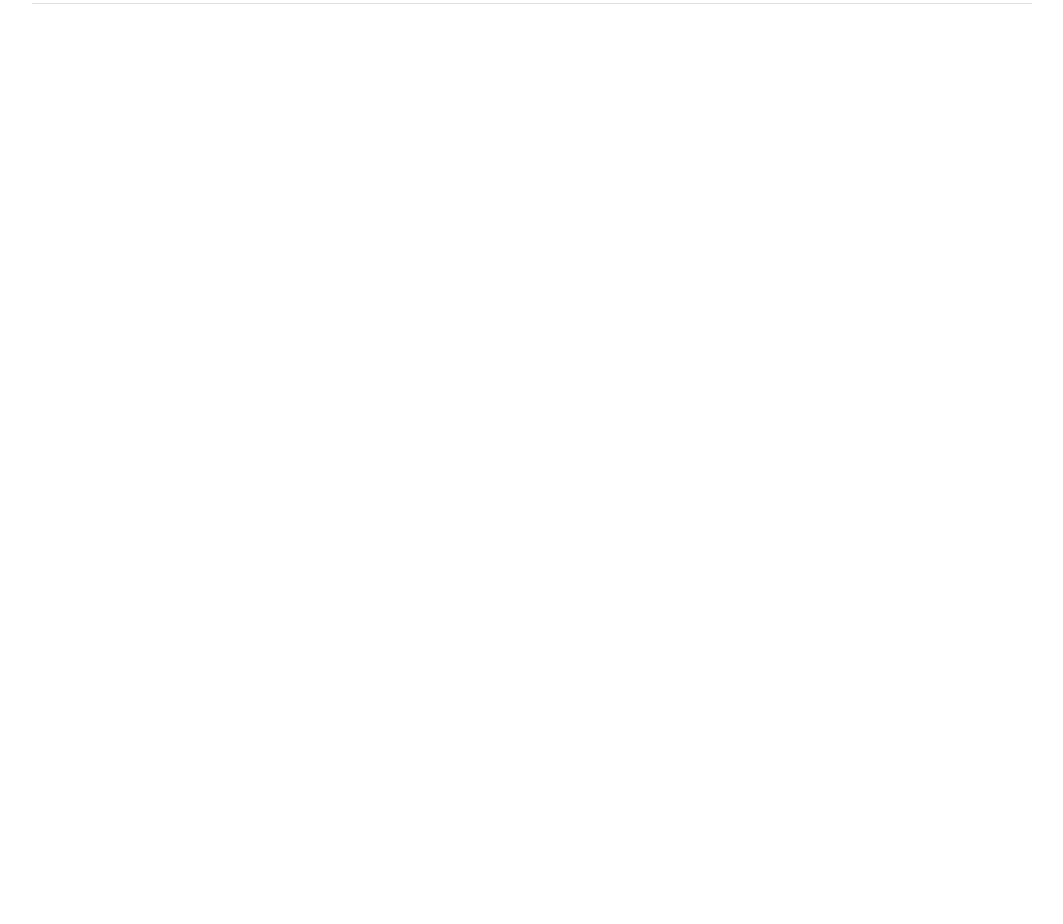
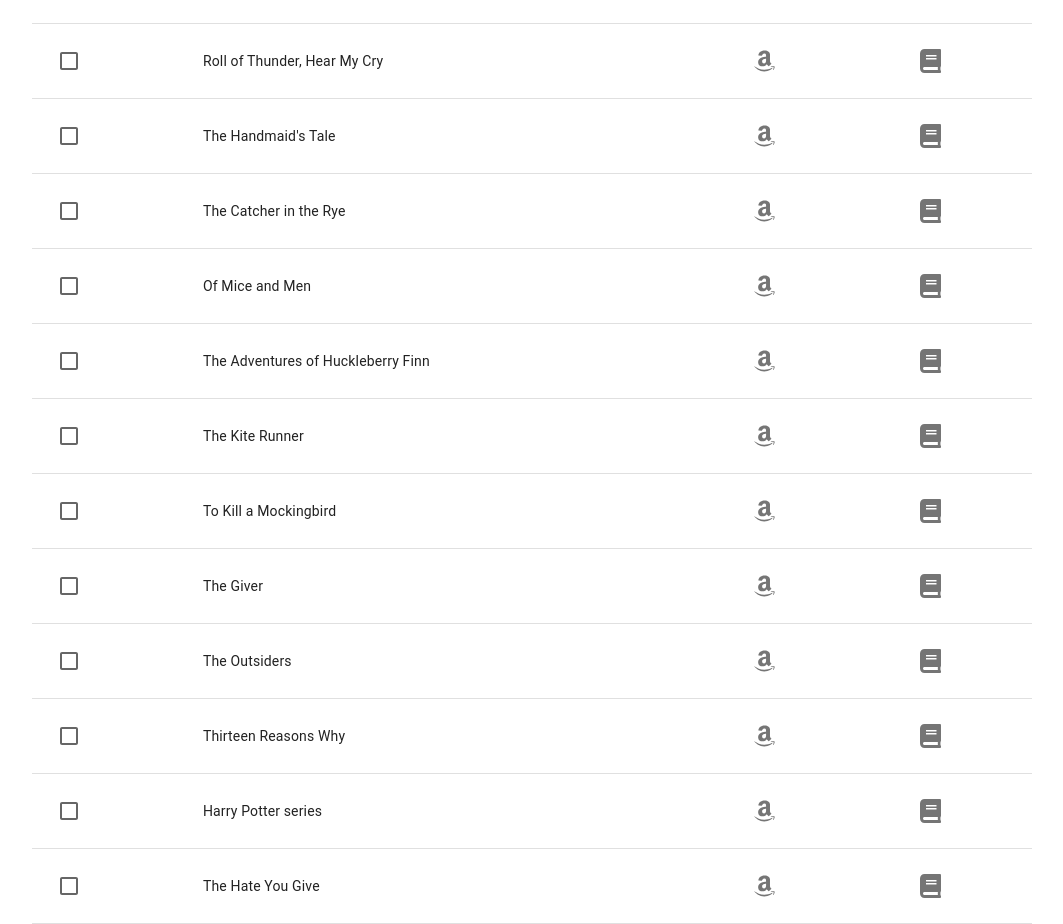
Before and after one commit to robertddobyns/AngelasLiterarySpeakeasy, a React (Create React App) app: page / in a window 1280 px wide. Shown: the part 303-1227 px from the top of the page, without its empty margins (108-1171 px from the left). Before the commit the page ends 800 px from the top, so only its background shows below. Built offline with nearby package versions, Linux system fonts and the light colour scheme.

Commit message:
update header and add to list

```diff
--- a/src/App.js
+++ b/src/App.js
@@ -20,7 +20,9 @@ const headerStyle = {
   height: '100px',
   display: 'flex',
   alignItems: 'center',
-  justifyContent: 'center'
+  justifyContent: 'center',
+  flexDirection: 'column',
+  paddingTop: '20px'
 }
 
 function App() {
@@ -30,6 +32,7 @@ function App() {
     return (
       <Box sx={headerStyle}>
         <Typography variant={'h3'} component={'h1'} gutterBottom>Angela's Literary Speakeasy</Typography>
+        <Typography variant={'h5'}>An ever grown list of books banned in schools and communities across the US</Typography>
       </Box>
     )
   }
@@ -46,14 +49,6 @@ function App() {
     setSavedBooks(newBooks);
     localStorage.setItem('savedBooks', newBooks.toString())
   }
-
-  // useEffect(() => {
-  //   const data = () => {
-  //     const bookArray = localStorage.getItem("savedBooks").split(',');
-  //     setSavedBooks(bookArray);
-  //   }
-  //   data()
-  // },[])
 
   return (
     <div className="App">
--- a/src/bannedBooks.json
+++ b/src/bannedBooks.json
@@ -10,5 +10,77 @@
     "name": "The Absolutely True Diary of a Part-Time Indian",
     "amazon": "https://www.amazon.com/Absolutely-True-Diary-Part-Time-Indian/dp/0316013692/",
     "bn": "https://www.barnesandnoble.com/w/absolutely-true-diary-of-a-part-time-indian-sherman-alexie/1100163889"
+  },
+  {
+    "id": 3,
+    "name": "Roll of Thunder, Hear My Cry",
+    "amazon": "https://www.amazon.com/Roll-Thunder-Hear-Cry-Instructional/dp/1425889875/",
+    "bn": "https://www.barnesandnoble.com/w/roll-of-thunder-hear-my-cry-mildred-d-taylor/1100734256"
+  },
+  {
+    "id": 4,
+    "name": "The Handmaid's Tale",
+    "amazon": "https://www.amazon.com/Handmaids-Tale-Margaret-Atwood-ebook/dp/B003JFJHTS/",
+    "bn": "https://www.barnesandnoble.com/w/handmaids-tale-margaret-atwood/1100295471"
+  },
+  {
+    "id": 5,
+    "name": "The Catcher in the Rye",
+    "amazon": "https://www.amazon.com/Catcher-Rye-J-D-Salinger/dp/0316769177/",
+    "bn": "https://www.barnesandnoble.com/w/catcher-in-the-rye-j-d-salinger/1100192775"
+  },
+  {
+    "id": 6,
+    "name": "Of Mice and Men",
+    "amazon": "https://www.amazon.com/Mice-Men-John-Steinbeck/dp/0140177396/",
+    "bn": "https://www.barnesandnoble.com/w/of-mice-and-men-john-steinbeck/1100154558"
+  },
+  {
+    "id": 7,
+    "name": "The Adventures of Huckleberry Finn",
+    "amazon": "https://www.amazon.com/Adventures-Huckleberry-Finn-First-published/dp/B093MVVSSD/",
+    "bn": "https://www.barnesandnoble.com/w/barnes-noble-leatherbound-classics-the-adventures-of-huckleberry-finn-mark-twain/1106658822"
+  },
+  {
+    "id": 8,
+    "name": "The Kite Runner",
+    "amazon": "https://www.amazon.com/Kite-Runner-Khaled-Hosseini/dp/159463193X/",
+    "bn": "https://www.barnesandnoble.com/w/kite-runner-khaled-hosseini/1100224666"
+  },
+  {
+    "id": 9,
+    "name": "To Kill a Mockingbird",
+    "amazon": "https://www.amazon.com/To-Kill-Mockingbird-Harper-Lee-audiobook/dp/B00K1HPPXO/",
+    "bn": "https://www.barnesandnoble.com/w/to-kill-a-mockingbird-harper-lee/1100151011"
+  },
+  {
+    "id": 10,
+    "name": "The Giver",
+    "amazon": "https://www.amazon.com/The-Giver-Lois-Lowry-audiobook/dp/B0000YSH4W/",
+    "bn": "https://www.barnesandnoble.com/w/giver-lois-lowry/1100295882"
+  },
+  {
+    "id": 11,
+    "name": "The Outsiders",
+    "amazon": "https://www.amazon.com/The-Outsiders-S-E-Hinton-audiobook/dp/B0002QU5CK/",
+    "bn": "https://www.barnesandnoble.com/w/outsiders-se-hinton/1100458329"
+  },
+  {
+    "id": 12,
+    "name": "Thirteen Reasons Why",
+    "amazon": "https://www.amazon.com/Thirteen-Reasons-Why-Jay-Asher/dp/159514188X/",
+    "bn": "https://www.barnesandnoble.com/w/thirteen-reasons-why-jay-asher/1008421039"
+  },
+  {
+    "id": 13,
+    "name": "Harry Potter series",
+    "amazon": "https://www.amazon.com/Harry-Potter-Paperback-Box-Books/dp/0545162076/",
+    "bn": "https://www.barnesandnoble.com/w/harry-potter-and-the-sorcerers-stone-rowling-j-k/1133614639"
+  },
+  {
+    "id": 14,
+    "name": "The Hate You Give",
+    "amazon": "https://www.amazon.com/Hate-U-Give-Angie-Thomas/dp/0062498533/",
+    "bn": "https://www.barnesandnoble.com/w/the-hate-u-give-a-c-thomas/1124651146"
   }
 ]
```
